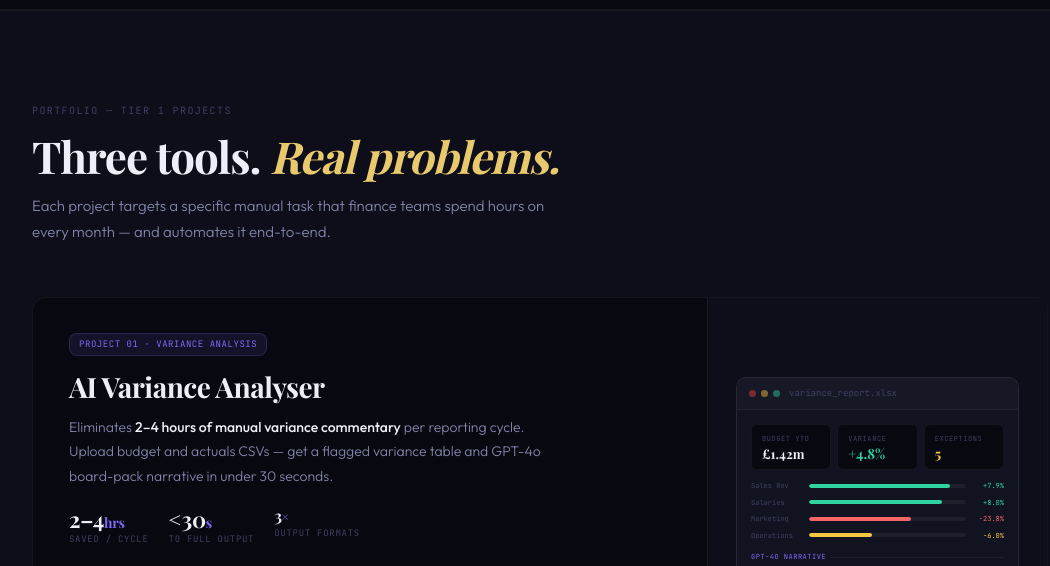
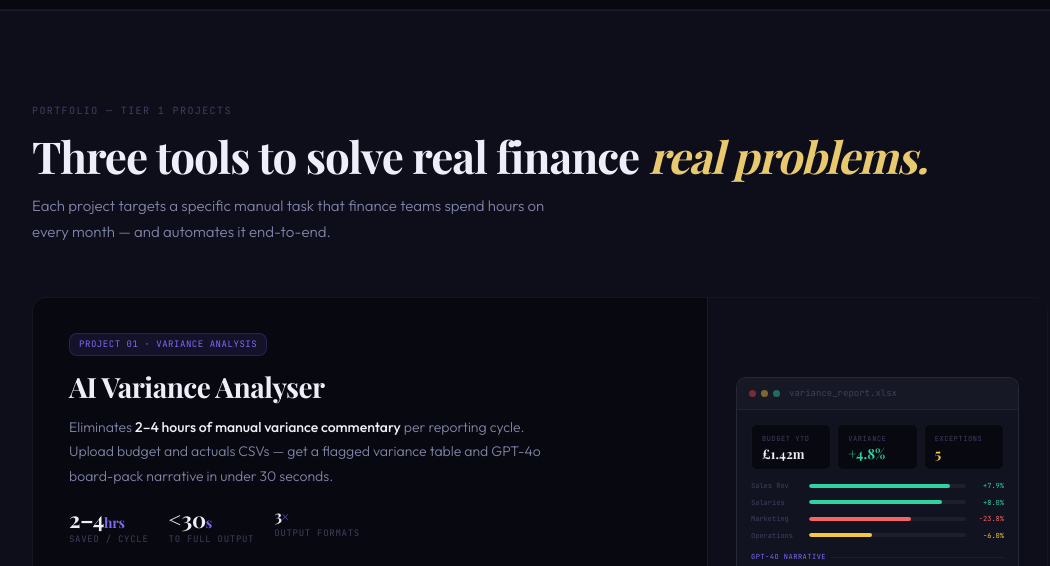
Before and after one commit to johnperezlondon-star/johnperezlondon-star.github.io, a plain HTML site: page index.html in a window 1280 px wide. Shown: the part 1500-2066 px from the top of the page, without its empty margins (100-1150 px from the left). Drawn offline with nearby package versions, Linux system fonts and the light colour scheme; a web font is replaced by a local one.

Commit message:
Update index.html

```diff
--- a/index.html
+++ b/index.html
@@ -443,7 +443,7 @@ footer{border-top:1px solid var(--b1);padding:28px 0;}
   <div class="wrap">
     <div class="reveal">
       <div class="stag">Portfolio — Tier 1 projects</div>
-      <h2 class="stitle">Three tools. <em>Real problems.</em></h2>
+      <h2 class="stitle">Three tools to solve real finance <em>real problems.</em></h2>
       <p class="ssub">Each project targets a specific manual task that finance teams spend hours on every month — and automates it end-to-end.</p>
     </div>
 
```
